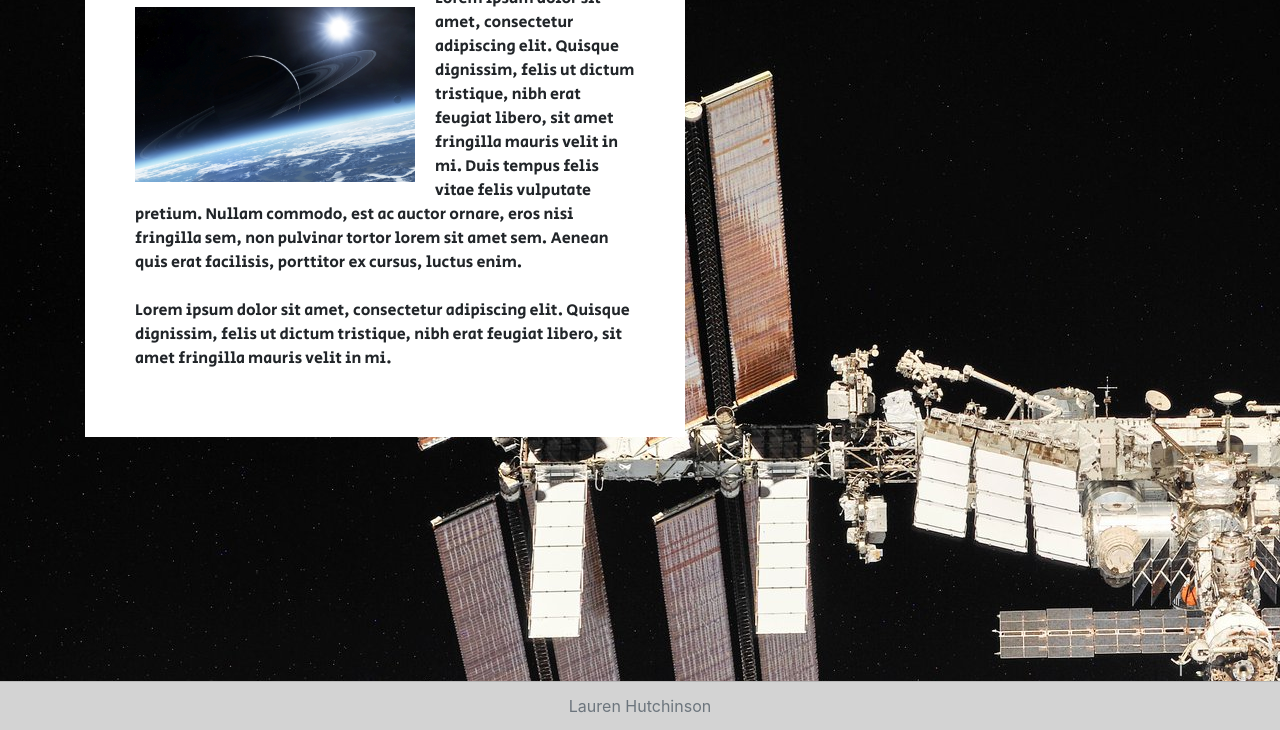
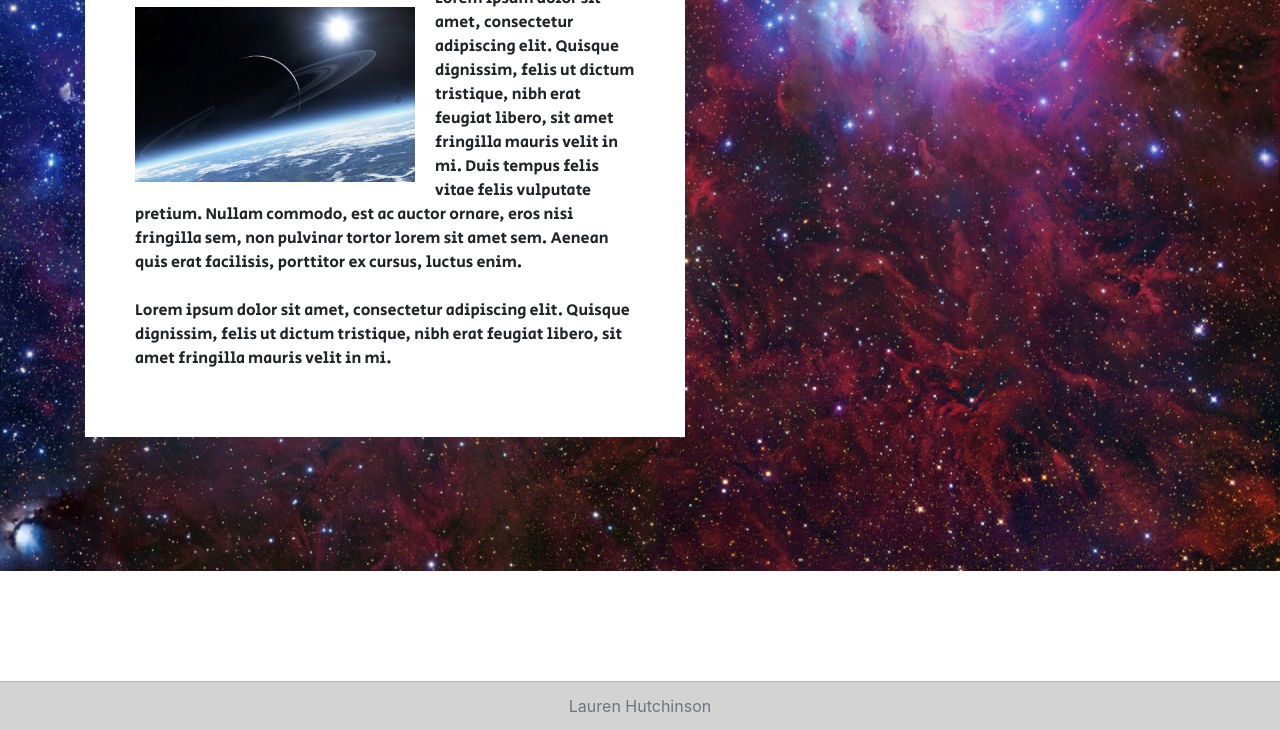
Before and after one commit to lhutchinson22/HW_2_Responsive_Portfolio, a plain HTML site: page index.html in a window 1280 px wide. Shown: the part 229-959 px from the top of the page. Drawn offline with nearby package versions, Linux system fonts and the light colour scheme.

Commit message:
changed background image

```diff
--- a/style.css
+++ b/style.css
@@ -1,5 +1,7 @@
 body {
-  background-image: url(./Assets/Images/44911446704_8e74b38b42_o.width-2500.jpg);
+  background-image: url(./Assets/Images/galaxy-wallpaper-31.jpg);
+  background-repeat: no-repeat;
+  background-size: 100%;
 }
 
 h1,
```
Also changed, not shown: Assets/Images/galaxy-wallpaper-31.jpg (added), Assets/Images/yes.jpg (added).
